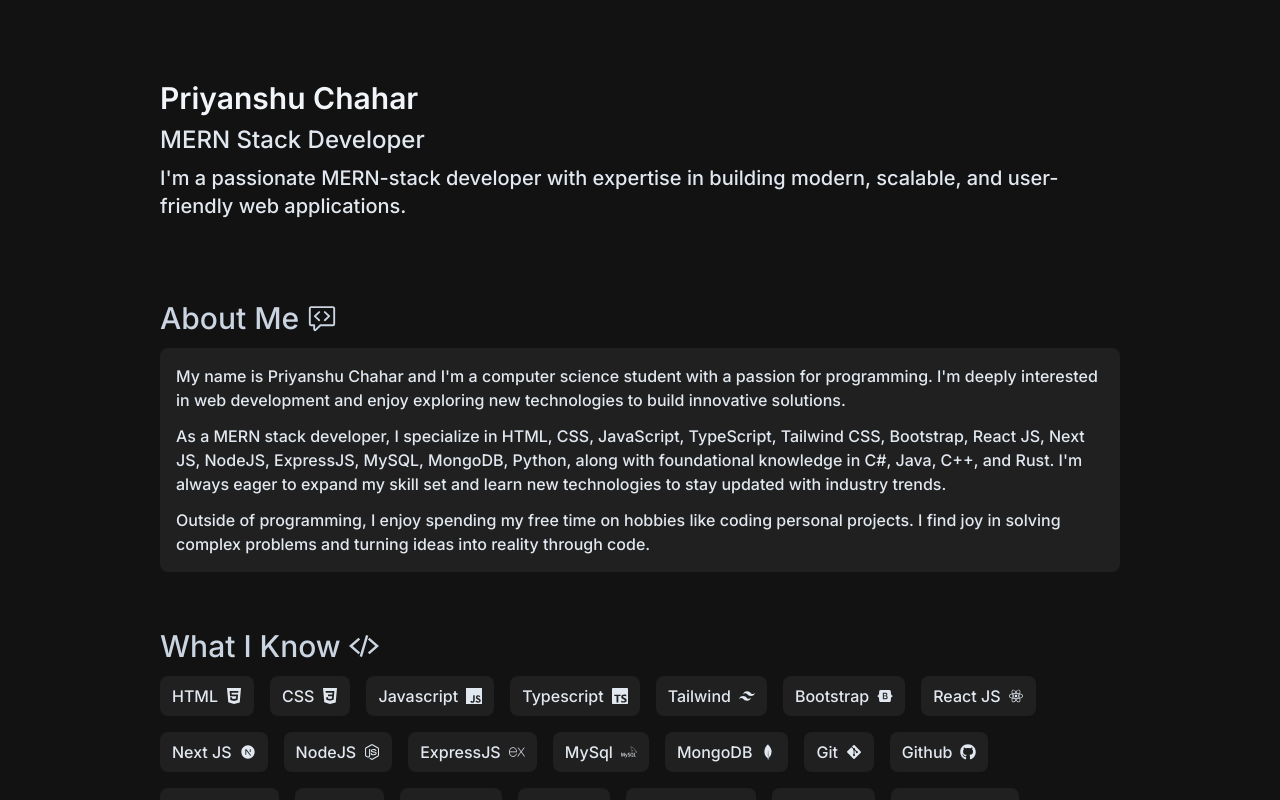
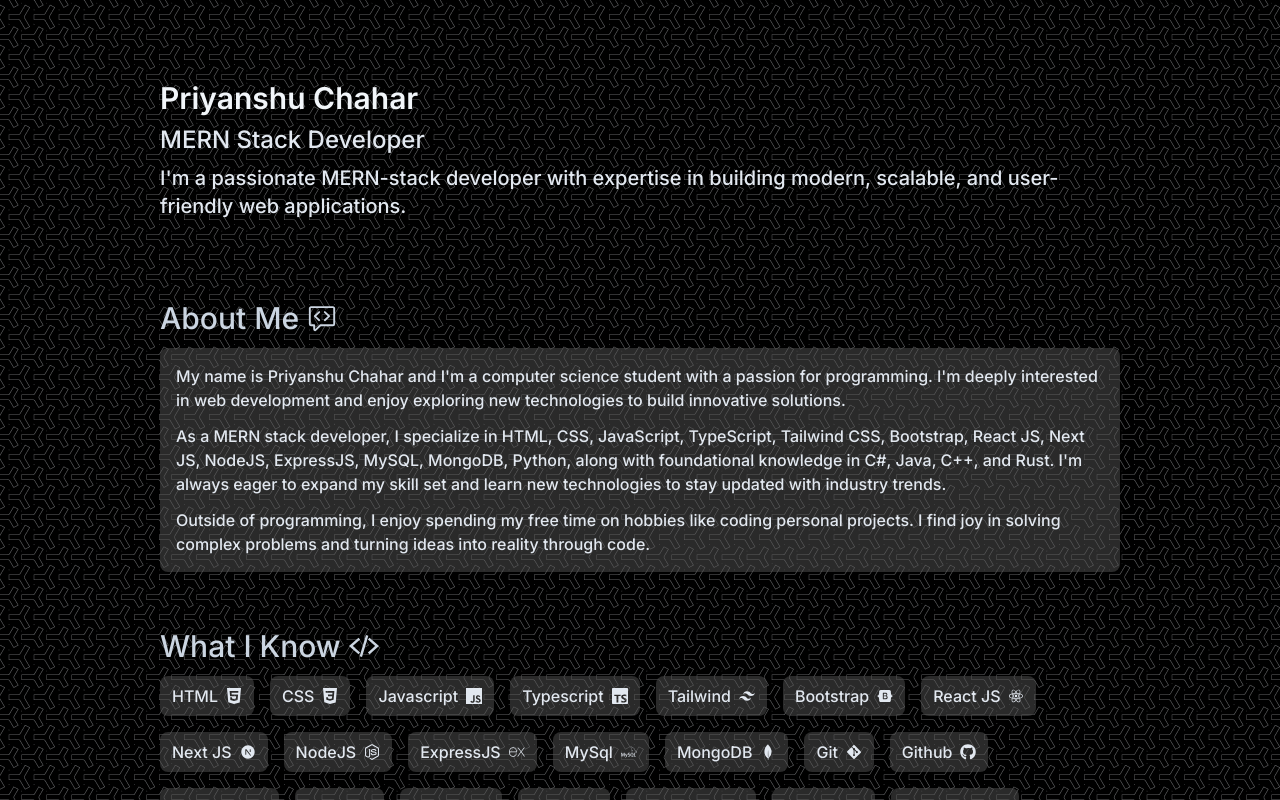
Before and after one commit to NvmeSensor/Portfolio, a Next.js app: page / in a window 1280 px wide. Shown: the top 800 px of the page. Built offline with nearby package versions, Linux system fonts and the light colour scheme.

Commit message:
portfolio

```diff
--- a/app/style.css
+++ b/app/style.css
@@ -1,5 +1,8 @@
 body {
-    background: #121212;
+    /* background: #121212; */
+    width: 100%;
+    min-height: 100vh;
+    background-image: url(/dark.png);
 }
 
 .navbar {
@@ -13,7 +16,11 @@
 }
 
 .card {
-    background: #202020;
+    /* background: #202020; */
+    background: #55555580;
+    /* box-shadow: 0 8px 32px 0 rgba(31, 38, 135, 0.37);
+    backdrop-filter: blur(3px);
+    -webkit-backdrop-filter: blur(3px); */
 }
 
 .proj {
```
